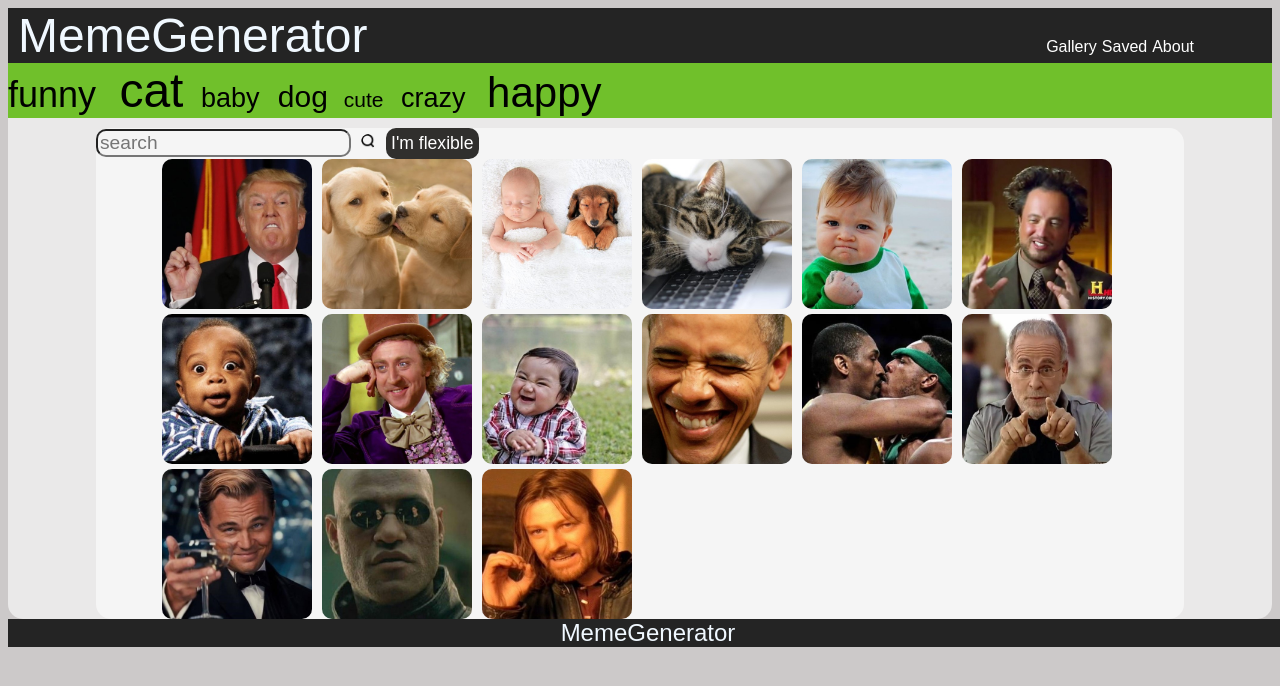
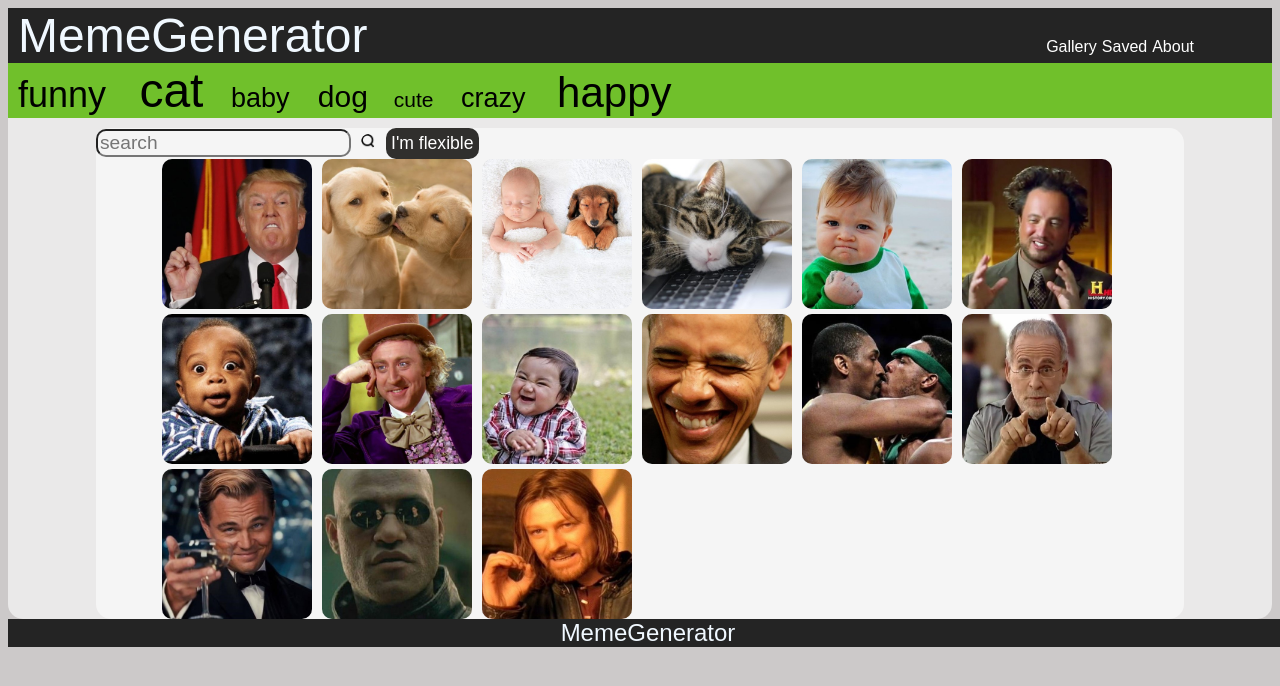
Before and after one commit to eldadYikne/meme, a plain HTML site: page index.html in a window 1280 px wide. Drawn offline with Linux system fonts and the light colour scheme.

Commit message:
Update meme-css.css

```diff
--- a/css/meme-css.css
+++ b/css/meme-css.css
@@ -52,6 +52,8 @@ canvas {
     margin-right: 10px;
     user-select: none;
     font-family: Arial, Helvetica, sans-serif;
+    margin-inline-start: 10px;
+
 }
 
 .key-word a:hover {
```
